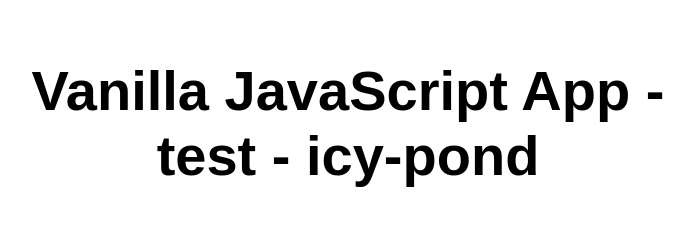
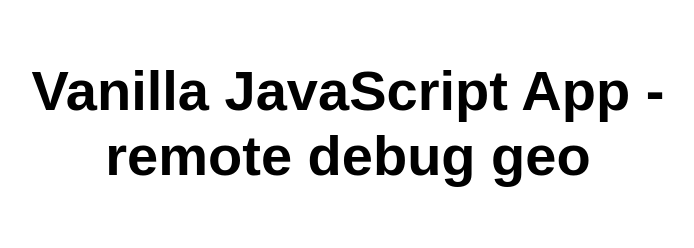
Before and after one commit to cmriachi/vanilla-basic-3, a website: page src/index.html in a window 1280 px wide. Shown: the whole page, without its empty margins (292-986 px from the left). Drawn offline with Linux system fonts and the light colour scheme.

Commit message:
Update index.html

```diff
--- a/src/index.html
+++ b/src/index.html
@@ -10,7 +10,7 @@
 
 <body>
   <main>
-    <h1>Vanilla JavaScript App - test - icy-pond</h1>
+    <h1>Vanilla JavaScript App - remote debug geo</h1>
   </main>
 </body>
 
```
